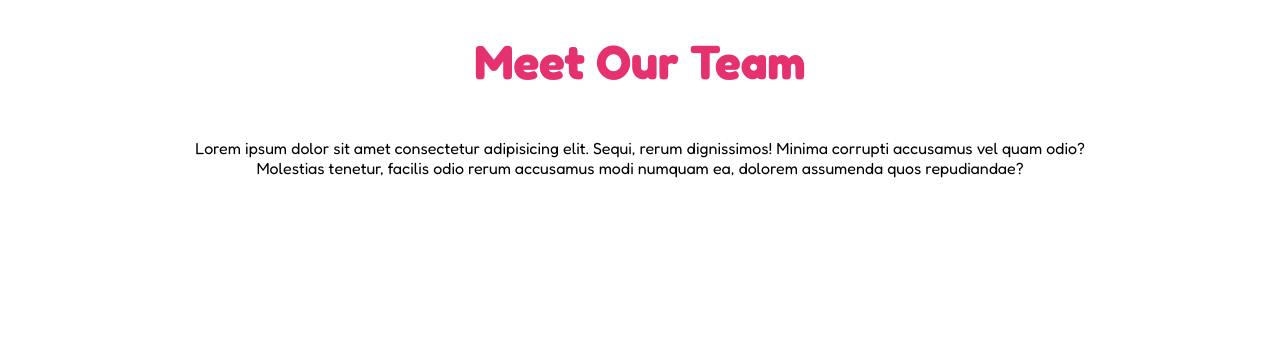
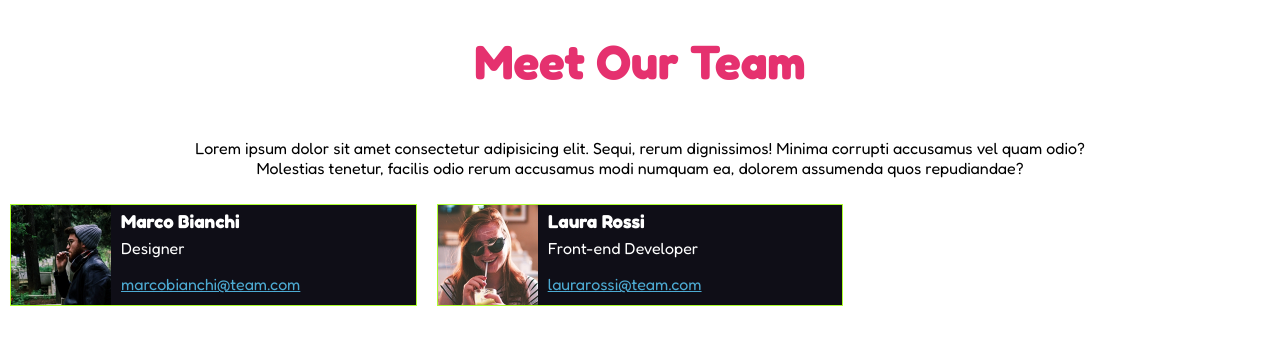
Before and after one commit to FedericoPiazzolla/html-css-float-cards, a plain HTML site: page index.html in a window 1280 px wide. Drawn offline with Linux system fonts and the light colour scheme.

Commit message:
add: 2 card

```diff
--- a/css/style.css
+++ b/css/style.css
@@ -24,7 +24,49 @@ body{
   padding-bottom: 3rem;
 }
 
+p{
+  margin-bottom: 1rem;
+}
+
 /* UTILITIES */
 .text-center{
   text-align: center;
 }
+
+/* GRID */
+.clearfix::after{
+  content: "";
+  display: table;
+  clear: both;
+}
+.col{
+  float:left;
+  width: calc(100% / 3 - 20px);
+  margin: 10px;
+  border: 1px solid greenyellow;
+}
+
+/* CARD OF MEMEBERS */
+.card-image{
+  float: left;
+  width: 100px;
+}
+
+.card{
+  background-color: #0f0e17;
+  color: white;
+}
+
+.card-content {
+  float: right;
+  width: calc(100% - 100px);
+  padding: 5px 10px;
+}
+
+.name {
+  margin-bottom: .4rem;
+}
+
+.card-content a{
+  color: #4dabd3;
+}
--- a/index.html
+++ b/index.html
@@ -22,8 +22,40 @@
         <p class="text-center">Lorem ipsum dolor sit amet consectetur adipisicing elit. Sequi, rerum dignissimos! Minima corrupti accusamus vel quam odio? Molestias tenetur, facilis odio rerum accusamus modi numquam ea, dolorem assumenda quos repudiandae?</p>
       </div>
 
+      <!-- Grid -->
+      <div class="row clearfix">
 
+        <!-- Marco Bianchi -->
+        <div class="col">
+          <div class="card clearfix">
+            <!-- Card image -->
+            <img class="card-image" src="img/male1.png" alt="">
+            <!-- Card content -->
+            <div class="card-content">
+              <h3 class="name">Marco Bianchi</h3>
+              <p class="role">Designer</p>
+              <a href="">marcobianchi@team.com</a>
+            </div>
+          </div>
+        </div>
+        <!-- /Marco Bianchi -->
 
+        <!-- Laura Rossi -->
+        <div class="col">
+          <div class="card clearfix">
+            <!-- Card image -->
+            <img class="card-image" src="img/female1.png" alt="">
+            <!-- Card content -->
+            <div class="card-content">
+              <h3 class="name">Laura Rossi</h3>
+              <p class="role">Front-end Developer</p>
+              <a href="">laurarossi@team.com</a>
+            </div>
+          </div>
+        </div>
+        <!-- /Laura Rossi -->
+
+      </div>
     </section>
     <!-- /Team Section -->
   </main>
```
